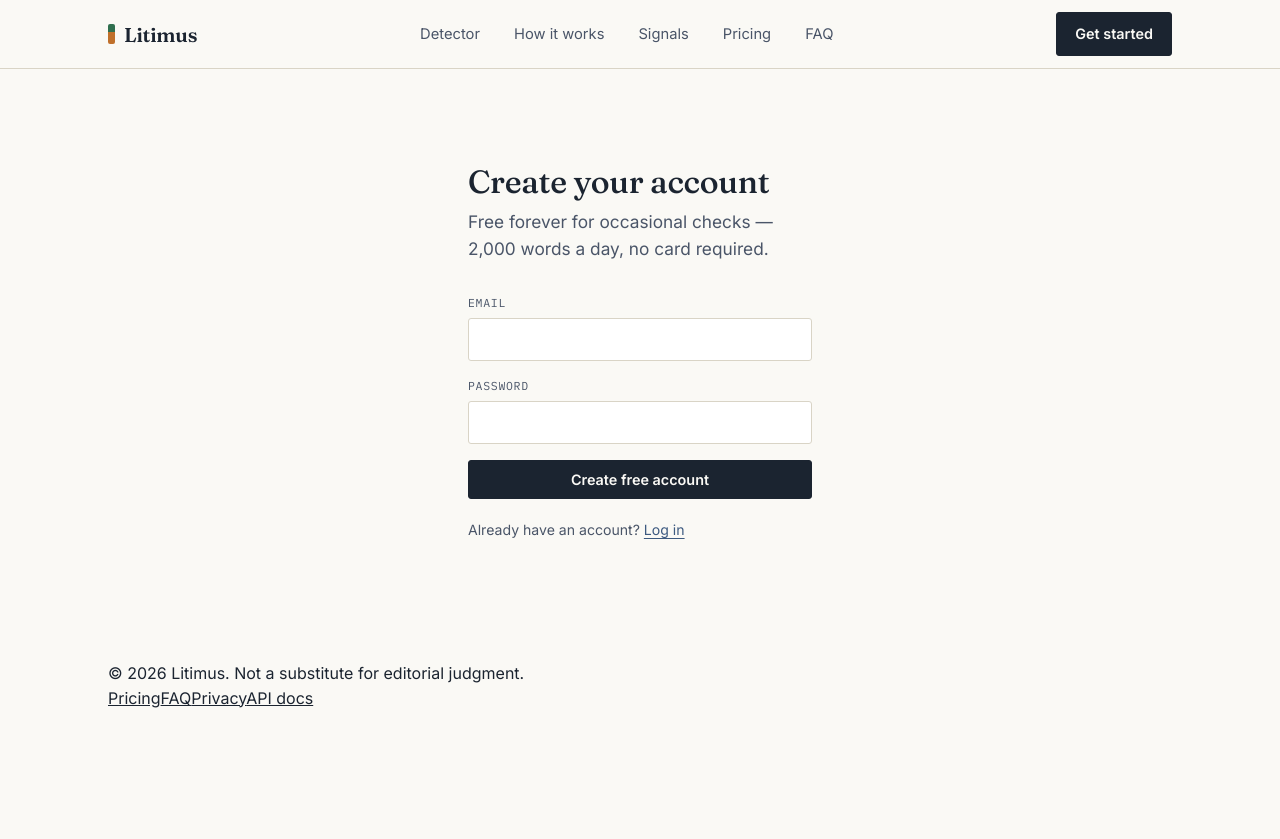
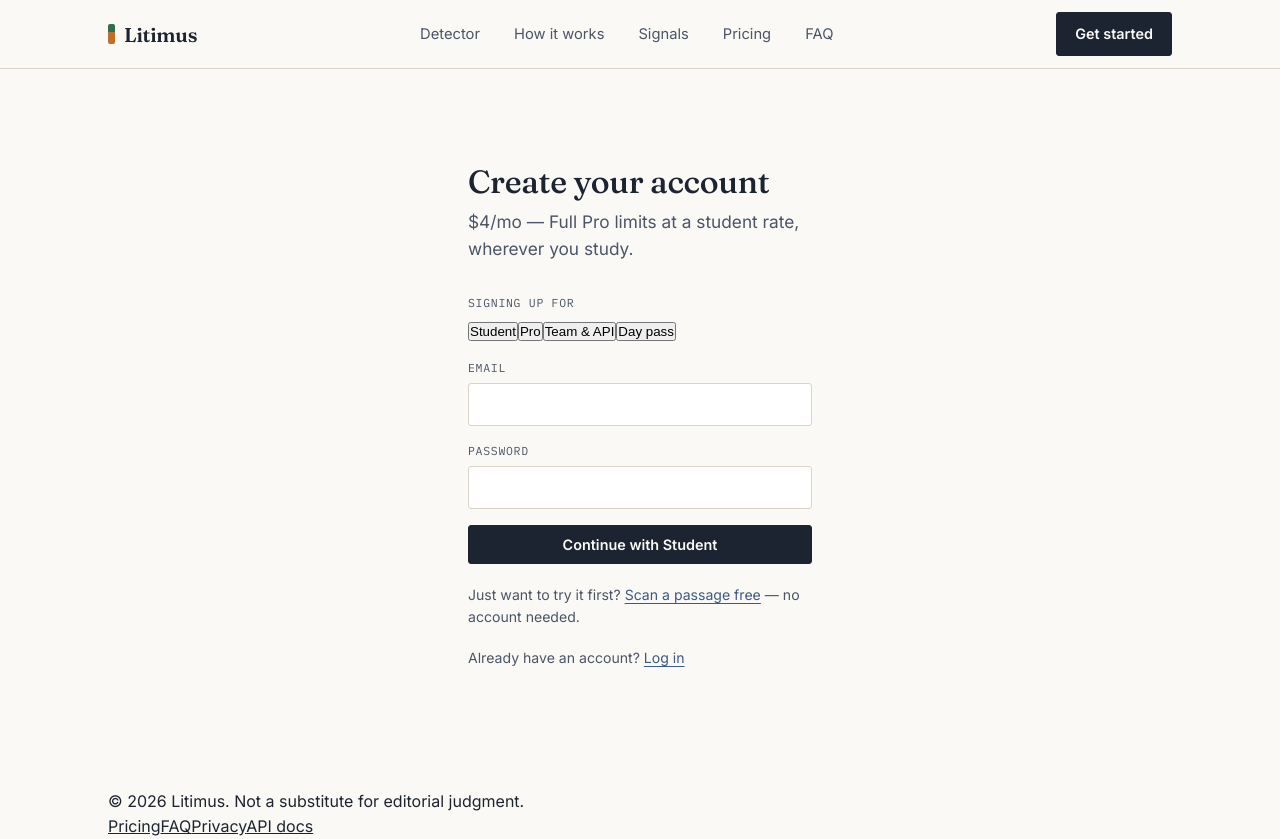
Before and after one commit to denver-cell/litimus, a Next.js app in the folder frontend/: page /signup in a window 1280 px wide. Before the commit the page ends 800 px from the top, so only its background shows below. Built offline with nearby package versions, Linux system fonts and the light colour scheme.

Commit message:
Update page.tsx

```diff
--- a/frontend/app/signup/page.tsx
+++ b/frontend/app/signup/page.tsx
@@ -1,17 +1,61 @@
 "use client";
 
-import { useState } from "react";
+import { Suspense, useState } from "react";
 import Link from "next/link";
+import { useSearchParams } from "next/navigation";
 import Nav from "@/components/Nav";
 import Footer from "@/components/Footer";
 import { createClient } from "@/lib/supabaseClient";
+import { TIERS, DAY_PASS, type TierId } from "@/lib/pricing";
 
-export default function SignupPage() {
+type SignupOption = TierId | "daypass";
+
+interface OptionCopy {
+  id: SignupOption;
+  label: string;
+  price: string;
+  blurb: string;
+}
+
+// Every option a visitor can land here wanting — built from the same
+// TIERS/DAY_PASS data the pricing page uses, so the copy never drifts.
+// "free" isn't included: the Free tier's CTA skips signup entirely and
+// goes straight to the anonymous detector (see PricingTable.tsx).
+const OPTIONS: OptionCopy[] = [
+  ...TIERS.filter((t) => t.id !== "free").map((t) => ({
+    id: t.id as SignupOption,
+    label: t.name,
+    price: `${t.price}${t.priceSuffix ?? ""}`,
+    blurb: t.description,
+  })),
+  {
+    id: "daypass",
+    label: "Day pass",
+    price: `${DAY_PASS.price} once-off`,
+    blurb: DAY_PASS.description,
+  },
+];
+
+function isSignupOption(value: string | null): value is SignupOption {
+  return !!value && OPTIONS.some((o) => o.id === value);
+}
+
+// Reads ?plan=<id> to preselect an option (set by the pricing table's CTAs),
+// but the pill row below stays fully editable — landing here from the wrong
+// button, or just changing your mind, shouldn't mean starting over.
+function SignupForm() {
+  const searchParams = useSearchParams();
+  const requestedPlan = searchParams.get("plan");
+  const [selected, setSelected] = useState<SignupOption>(
+    isSignupOption(requestedPlan) ? requestedPlan : "student"
+  );
   const [email, setEmail] = useState("");
   const [password, setPassword] = useState("");
   const [loading, setLoading] = useState(false);
   const [error, setError] = useState<string | null>(null);
   const [sent, setSent] = useState(false);
+
+  const option = OPTIONS.find((o) => o.id === selected)!;
 
   async function handleSubmit(e: React.FormEvent) {
     e.preventDefault();
@@ -31,14 +75,31 @@ export default function SignupPage() {
 
   return (
     <>
-      <Nav />
-      <div className="auth-wrap">
       <h1 className="display">Create your account</h1>
-        <p className="hero-sub">Free forever for occasional checks — 2,000 words a day, no card required.</p>
+      <p className="hero-sub">
+        {option.price} — {option.blurb}
+      </p>
+
+      <div className="field">
+        <label>Signing up for</label>
+        <div className="plan-select-row">
+          {OPTIONS.map((o) => (
+            <button
+              type="button"
+              key={o.id}
+              className={`plan-select-pill ${selected === o.id ? "active" : ""}`}
+              onClick={() => setSelected(o.id)}
+            >
+              {o.label}
+            </button>
+          ))}
+        </div>
+      </div>
 
       {sent ? (
         <div className="form-note">
-            Check {email} for a confirmation link to finish setting up your account.
+          Check {email} for a confirmation link. Once you&apos;re confirmed and logged in, you can add {option.label}{" "}
+          from your dashboard.
         </div>
       ) : (
         <form onSubmit={handleSubmit}>
@@ -67,14 +128,29 @@ export default function SignupPage() {
             />
           </div>
           <button className="btn" type="submit" disabled={loading} style={{ width: "100%" }}>
-              {loading ? "Creating account…" : "Create free account"}
+            {loading ? "Creating account…" : `Continue with ${option.label}`}
           </button>
         </form>
       )}
 
       <div className="auth-switch">
+        Just want to try it first? <Link href="/#detector">Scan a passage free</Link> — no account needed.
+      </div>
+      <div className="auth-switch">
         Already have an account? <Link href="/login">Log in</Link>
       </div>
+    </>
+  );
+}
+
+export default function SignupPage() {
+  return (
+    <>
+      <Nav />
+      <div className="auth-wrap">
+        <Suspense fallback={<p className="hero-sub">Loading…</p>}>
+          <SignupForm />
+        </Suspense>
       </div>
       <Footer />
     </>
```
Lines whose indentation alone changed are shown as unchanged.
